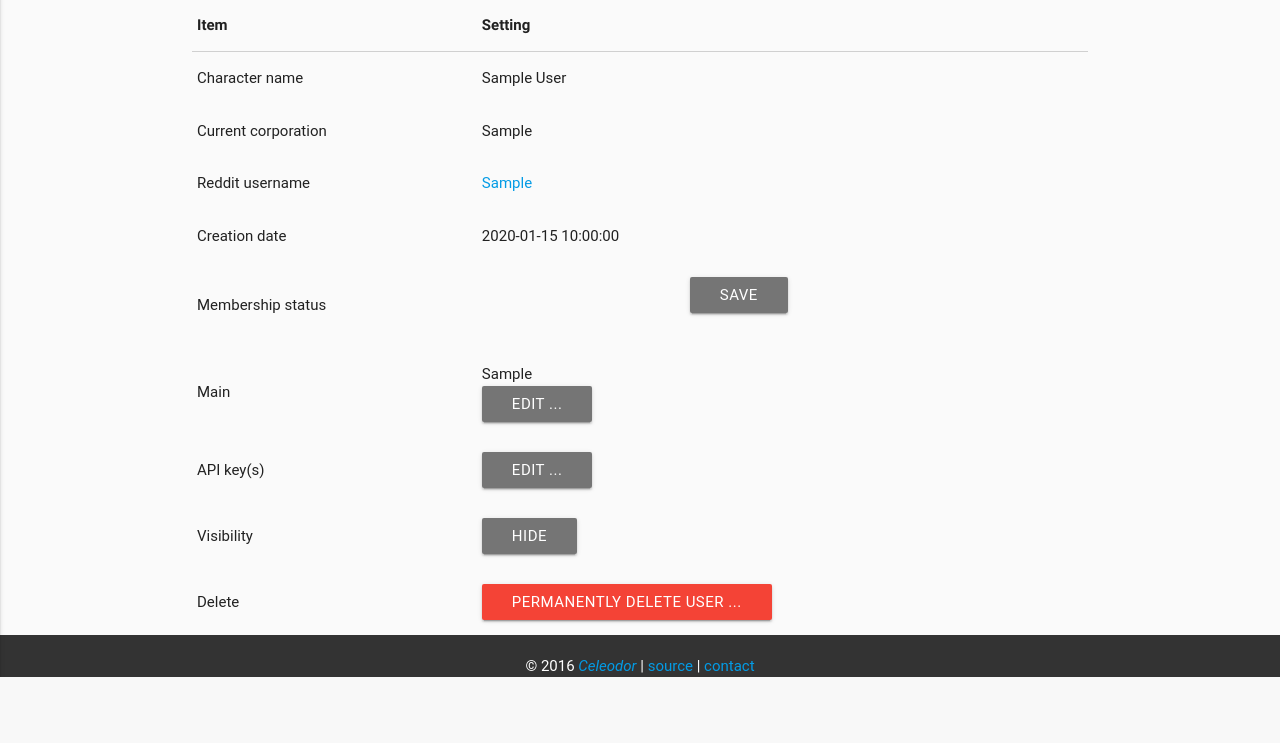
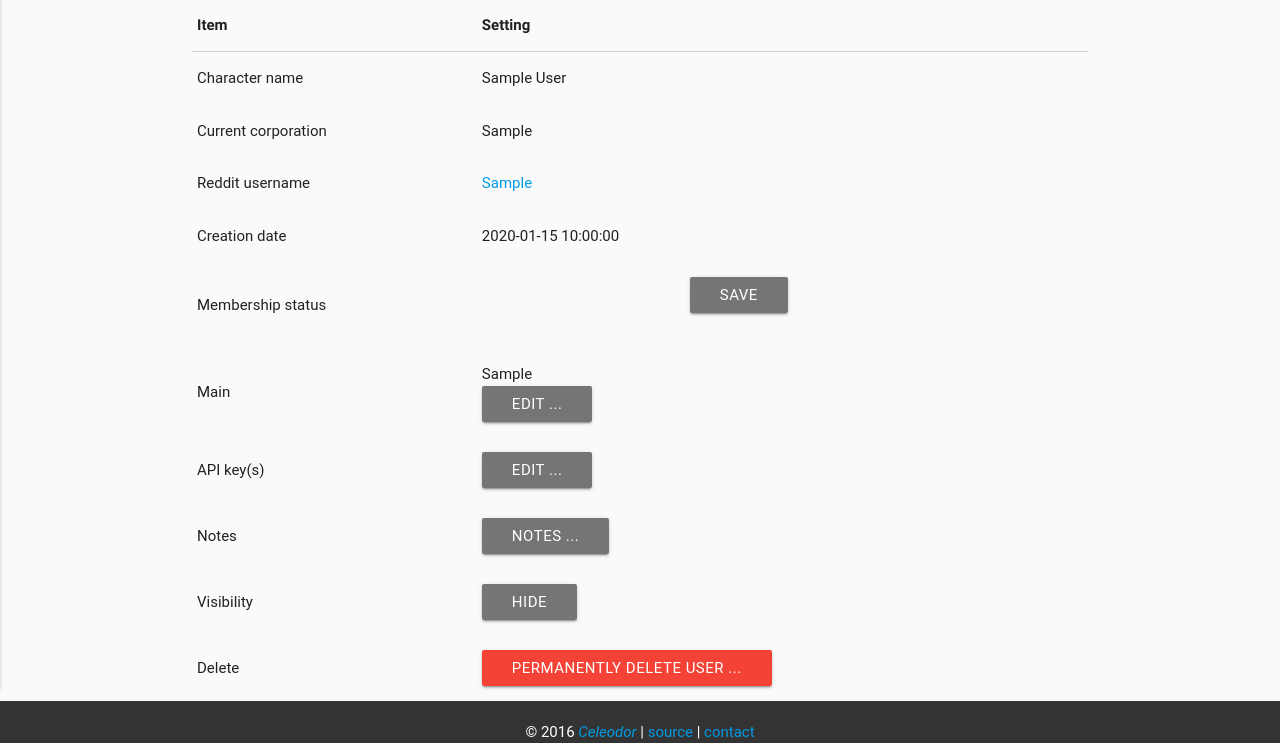
Before and after one commit to Celeo/GETIN-Auth, a Flask app: page /details/1 in a window 1280 px wide. Shown: the part 172-915 px from the top of the page. Before the commit the page ends 849 px from the top, so only its background shows below. Run offline with Flask 2, Linux system fonts and the light colour scheme; a user stored in the database is signed in; tables that the repository leaves empty hold one stand-in row (values such as "Sample post"); parts of the project's set-up code (start-up, migrations or seed data) failed here and were passed over; some libraries are stand-ins or nearby versions; some web fonts are replaced.

Commit message:
Renamed template; added notes to UI

```diff
--- a/hr/app.py
+++ b/hr/app.py
@@ -117,7 +117,7 @@
                 ))
         except Exception as e:
             errors.append('An error occurred with line "{}"'.format(key))
-            print(str(e))
+            errors.append('An error occurred with line "{}": {}'.format(key, str(e)))
     if not errors and member:
         member.set_api_keys(keys.splitlines())
         db.session.commit()
@@ -174,23 +174,27 @@
     if not current_user.member.status == 'Recruiter' and not current_user.admin:
         return redirect(url_for('index'))
     if request.method == 'POST':
-        app.logger.debug('POST on add_member by {}'.format(current_user.name))
         name = request.form.get('name')
         reddit = request.form.get('reddit')
         status = request.form.get('status')
         apikey = request.form.get('apikey')
         apicode = request.form.get('apicode')
+        main = request.form.get('main')
+        notes = request.form.get('notes')
+        app.logger.debug('POST on add_member by {}: name = {}, reddit = {}, status = {}, main = {}'.format(
+            current_user.name, name, reddit, status, main
+        ))
         if not validate_keys('{} - {}'.format(apikey, apicode), None):
+            app.logger.info('POST on add_member didn\'t have a valid key')
             return redirect(url_for('add_member'))
-        alts = request.form.get('alts')
-        notes = request.form.get('notes')
-        member = Member(name, get_corp_for_name(name), status, reddit, alts, notes)
+        member = Member(name, get_corp_for_name(name), status, reddit, main, notes)
+        app.logger.info('New member added through add_member: ' + str(name))
         db.session.add(member)
         db.session.commit()
         db.session.add(APIKey(member.id, apikey, apicode))
         db.session.commit()
         flash('Character added', 'success')
-    return render_template('add_applicant.html')
+    return render_template('add_member.html')
 
 
 @app.route('/admin', methods=['GET', 'POSt'])
@@ -336,6 +340,13 @@
             member.main = request.form['main']
             db.session.commit()
             flash('Main character changed', 'success')
+        elif request.form['section'] == 'notes':
+            app.logger.info('POST on details - notes by {} for {}: {}'.format(
+                current_user.name, member.character_name, request.form['notes']
+            ))
+            member.notes = request.form['notes']
+            db.session.commit()
+            flash('Notes changed', 'success')
         else:
             flash('Unknown form submission', 'error')
         return redirect(url_for('details', id=id))
--- a/hr/templates/add_applicant.html
+++ b/hr/templates/add_member.html
@@ -28,8 +28,8 @@
                 <label for="status">Status</label>
             </div>
             <div class="input-field col s4">
-                <label for="alts">Alts</label>
-                <input type="text" name="alts">
+                <label for="main">Main</label>
+                <input type="text" name="main">
             </div>
         </div>
         <div class="row">
--- a/hr/templates/details.html
+++ b/hr/templates/details.html
@@ -78,6 +78,12 @@
             </td>
         </tr>
         <tr>
+            <td>Notes</td>
+            <td>
+                <a class="waves-effect waves-light btn modal-trigger grey darken-1" href="#modalNotes">Notes ...</a>
+            </td>
+        </tr>
+        <tr>
             <td>Visibility</td>
             <td>
                 {% if not member.hidden %}
@@ -123,6 +129,27 @@
     </div>
 </div>
 
+<div id="modalNotes" class="modal bottom-sheet">
+    <div class="modal-content">
+        <h4>modalNotes</h4>
+        <div class="row">
+            <form action="{{ url_for('details', id=member.id) }}" method="POST" class="col s12" id="formNotes">
+                <div class="row">
+                    <div class="input-field col s12">
+                        <label for="notes">Notes</label>
+                        <textarea name="notes" class="materialize-textarea">{{ member.notes }}</textarea>
+                        <input type="text" name="section" value="notes" hidden>
+                    </div>
+                </div>
+            </form>
+        </div>
+    </div>
+    <div class="modal-footer">
+        <a class="modal-action modal-close waves-effect waves-light btn-flat white">Close</a>
+        <button class="waves-effect waves-light btn-flat grey darken-1" type="submit" form="formNotes">Save</button>
+    </div>
+</div>
+
 <div id="modalMain" class="modal bottom-sheet">
     <div class="modal-content">
         <h4>Main</h4>
```
